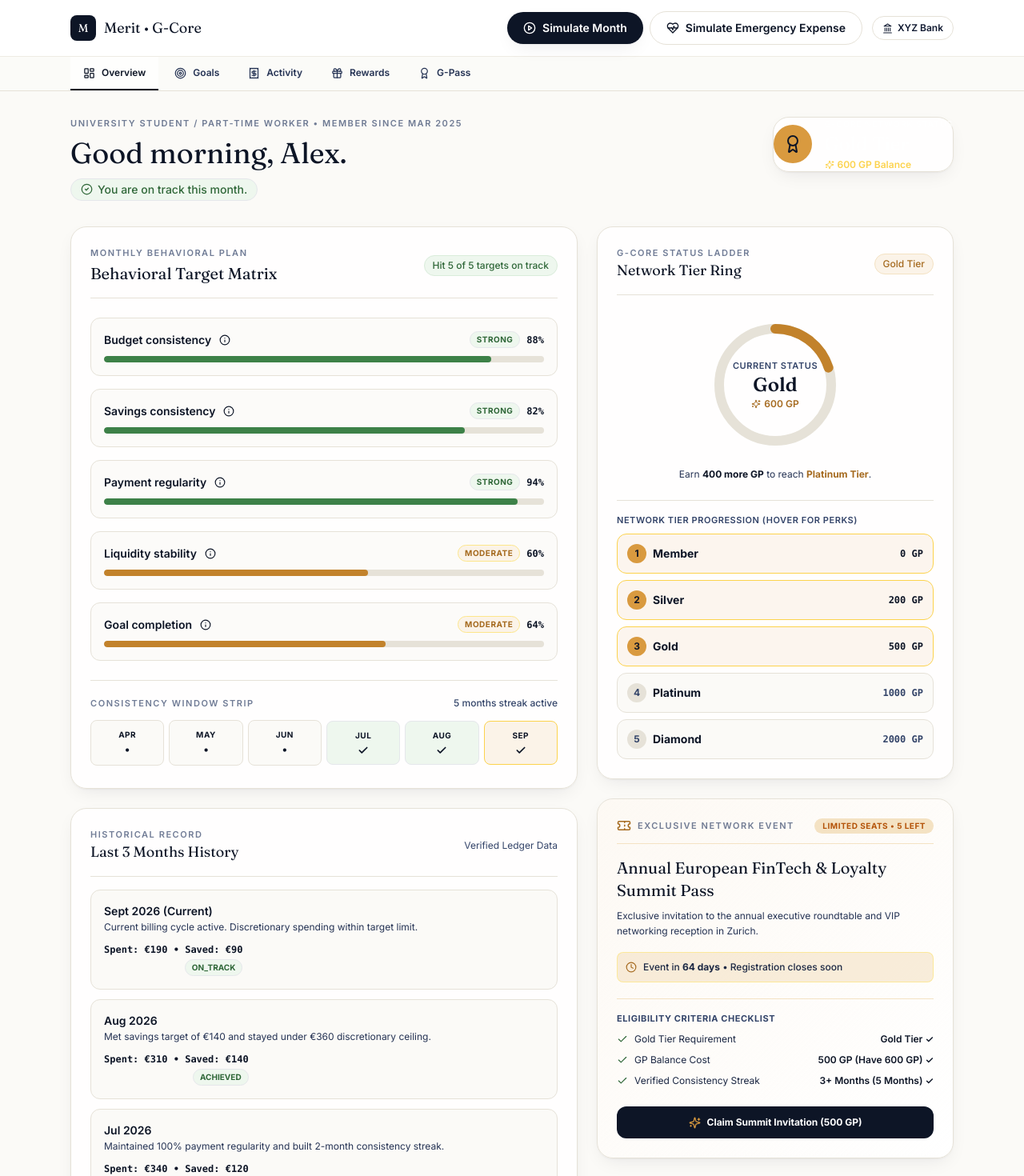
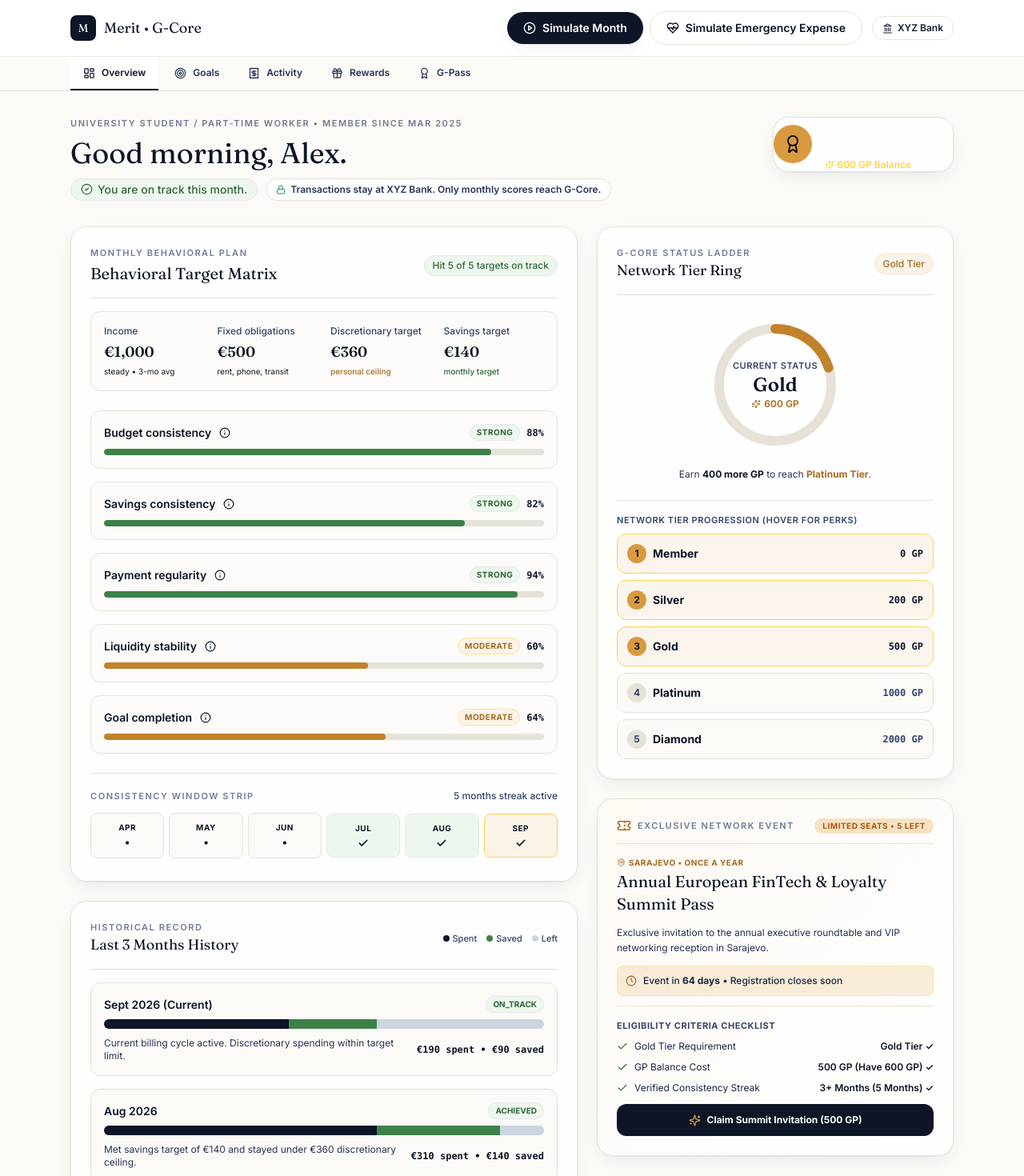
Before and after one commit to kantimohanthy/5-merit-loyalty-mvp, a Next.js app: page /ecosystem in a window 1280 px wide. Shown: the top 1470 px of the page at 80% size. Built offline with nearby package versions, Linux system fonts and the light colour scheme; no server answers; the database is empty.

Commit message:
frontend  integrated

```diff
--- a/app/ecosystem/page.tsx
+++ b/app/ecosystem/page.tsx
@@ -18,6 +18,9 @@ import {
   Check,
   X,
   Flame,
+  Lock,
+  MapPin,
+  Building,
 } from "lucide-react";
 import { useDemo } from "@/lib/demo-context";
 import { useGCore } from "@/lib/gcore-context";
@@ -52,6 +55,7 @@ interface MonthSummary {
   status: "ACHIEVED" | "ON_TRACK" | "AT_RISK";
   discretionarySpent: number;
   savingsSaved: number;
+  remaining: number;
   note: string;
 }
 
@@ -94,6 +98,7 @@ export default function EcosystemOverviewPage() {
       status: plan.status,
       discretionarySpent: plan.discretionarySpent,
       savingsSaved: plan.savingsSaved,
+      remaining: Math.max(0, plan.discretionaryTarget - plan.discretionarySpent),
       note: "Current billing cycle active. Discretionary spending within target limit.",
     },
     {
@@ -101,6 +106,7 @@ export default function EcosystemOverviewPage() {
       status: "ACHIEVED",
       discretionarySpent: 310,
       savingsSaved: 140,
+      remaining: 50,
       note: "Met savings target of €140 and stayed under €360 discretionary ceiling.",
     },
     {
@@ -108,6 +114,7 @@ export default function EcosystemOverviewPage() {
       status: "ACHIEVED",
       discretionarySpent: 340,
       savingsSaved: 120,
+      remaining: 40,
       note: "Maintained 100% payment regularity and built 2-month consistency streak.",
     },
   ];
@@ -128,7 +135,7 @@ export default function EcosystemOverviewPage() {
     setClaiming(true);
     setClaimError(null);
     try {
-      const res = await claim("gm6"); // Or gm4 fallback
+      const res = await claim("gm6");
       if (res.success) {
         setClaimSuccess(true);
         triggerCelebration({
@@ -163,7 +170,7 @@ export default function EcosystemOverviewPage() {
           <h1 className="mt-2 font-display text-3xl text-ink lg:text-4xl">
             {greeting()}, {customer.name.split(" ")[0]}.
           </h1>
-          <div className="mt-3 flex items-center gap-2">
+          <div className="mt-3 flex flex-wrap items-center gap-2.5">
             <span
               className={
                 onTrack
@@ -175,6 +182,12 @@ export default function EcosystemOverviewPage() {
               {plan.status === "ACHIEVED"
                 ? "You hit your target this month."
                 : "You are on track this month."}
+            </span>
+
+            {/* Privacy Trust Chip */}
+            <span className="flex h-7 items-center gap-1.5 rounded-full border border-line bg-white px-3 text-xs font-semibold text-navy-600 shadow-2xs">
+              <Lock size={12} className="text-emerald-600" />
+              Transactions stay at XYZ Bank. Only monthly scores reach G-Core.
             </span>
           </div>
         </div>
@@ -212,6 +225,38 @@ export default function EcosystemOverviewPage() {
               <Pill tone={targetsHitCount >= 4 ? "positive" : "amber"}>
                 Hit {targetsHitCount} of 5 targets on track
               </Pill>
+            </div>
+
+            {/* 4-Stat Plan Snapshot Grid */}
+            <div className="mt-4 grid grid-cols-2 gap-4 rounded-xl border border-line bg-paper/60 p-4 text-xs sm:grid-cols-4">
+              <div>
+                <span className="text-navy-500 font-medium">Income</span>
+                <div className="mt-1 font-display text-lg text-ink font-bold">
+                  {formatEuroPlain(plan.income)}
+                </div>
+                <div className="mt-0.5 text-[10px] text-navy-400">steady &bull; 3-mo avg</div>
+              </div>
+              <div>
+                <span className="text-navy-500 font-medium">Fixed obligations</span>
+                <div className="mt-1 font-display text-lg text-ink font-bold">
+                  {formatEuroPlain(plan.fixedObligations)}
+                </div>
+                <div className="mt-0.5 text-[10px] text-navy-400">rent, phone, transit</div>
+              </div>
+              <div>
+                <span className="text-navy-500 font-medium">Discretionary target</span>
+                <div className="mt-1 font-display text-lg text-ink font-bold">
+                  {formatEuroPlain(plan.discretionaryTarget)}
+                </div>
+                <div className="mt-0.5 text-[10px] text-amber-600 font-medium">personal ceiling</div>
+              </div>
+              <div>
+                <span className="text-navy-500 font-medium">Savings target</span>
+                <div className="mt-1 font-display text-lg text-ink font-bold">
+                  {formatEuroPlain(plan.savingsTarget)}
+                </div>
+                <div className="mt-0.5 text-[10px] text-positive-600 font-medium">monthly target</div>
+              </div>
             </div>
 
             {/* 5 Real Behavior Dimensions */}
@@ -349,36 +394,73 @@ export default function EcosystemOverviewPage() {
             </div>
           </Card>
 
-          {/* Last 3 Months Panel */}
+          {/* Last 3 Months Panel with Stacked Track Bars */}
           <Card className="p-6">
             <div className="flex items-center justify-between border-b border-line pb-4 mb-4">
               <div>
                 <SectionLabel>Historical Record</SectionLabel>
                 <h3 className="font-display text-lg text-ink">Last 3 Months History</h3>
               </div>
-              <span className="text-xs text-navy-500">Verified Ledger Data</span>
+              <div className="flex items-center gap-3 text-[11px] text-navy-500 font-medium">
+                <span className="flex items-center gap-1">
+                  <div className="h-2 w-2 rounded-full bg-navy-900" /> Spent
+                </span>
+                <span className="flex items-center gap-1">
+                  <div className="h-2 w-2 rounded-full bg-positive-500" /> Saved
+                </span>
+                <span className="flex items-center gap-1">
+                  <div className="h-2 w-2 rounded-full bg-slate-300" /> Left
+                </span>
+              </div>
             </div>
 
-            <div className="space-y-3">
-              {historicalMonths.map((m) => (
+            <div className="space-y-4">
+              {historicalMonths.map((m) => {
+                const total = m.discretionarySpent + m.savingsSaved + m.remaining;
+                const spentPct = Math.round((m.discretionarySpent / total) * 100);
+                const savedPct = Math.round((m.savingsSaved / total) * 100);
+                const leftPct = Math.max(0, 100 - spentPct - savedPct);
+
+                return (
                   <div
                     key={m.month}
-                  className="flex flex-wrap items-center justify-between gap-3 rounded-xl border border-line bg-paper p-4 hover:border-navy-500/30 transition-colors"
+                    className="rounded-xl border border-line bg-paper p-4 hover:border-navy-500/30 transition-colors space-y-2"
                   >
-                  <div>
+                    <div className="flex items-center justify-between">
                       <div className="font-semibold text-sm text-ink">{m.month}</div>
-                    <div className="mt-0.5 text-xs text-navy-600">{m.note}</div>
-                  </div>
-                  <div className="text-right">
-                    <div className="font-mono text-xs font-bold text-ink">
-                      Spent: {formatEuroPlain(m.discretionarySpent)} &bull; Saved: {formatEuroPlain(m.savingsSaved)}
-                    </div>
-                    <span className="inline-block mt-1 rounded-full bg-positive-50 border border-positive-200 px-2 py-0.5 text-[10px] font-bold text-positive-600 uppercase">
+                      <span className="rounded-full bg-positive-50 border border-positive-200 px-2 py-0.5 text-[10px] font-bold text-positive-600 uppercase">
                         {m.status}
                       </span>
                     </div>
+
+                    {/* Stacked Multi-Segment Track Bar */}
+                    <div className="h-3 w-full overflow-hidden rounded-full bg-line flex">
+                      <div
+                        className="h-full bg-navy-900 transition-all duration-700"
+                        style={{ width: `${spentPct}%` }}
+                        title={`Spent: €${m.discretionarySpent}`}
+                      />
+                      <div
+                        className="h-full bg-positive-500 transition-all duration-700"
+                        style={{ width: `${savedPct}%` }}
+                        title={`Saved: €${m.savingsSaved}`}
+                      />
+                      <div
+                        className="h-full bg-slate-300 transition-all duration-700"
+                        style={{ width: `${leftPct}%` }}
+                        title={`Left: €${m.remaining}`}
+                      />
                     </div>
-              ))}
+
+                    <div className="flex items-center justify-between text-xs text-navy-600 pt-0.5">
+                      <span>{m.note}</span>
+                      <span className="font-mono font-bold text-ink shrink-0">
+                        €{m.discretionarySpent} spent &bull; €{m.savingsSaved} saved
+                      </span>
+                    </div>
+                  </div>
+                );
+              })}
             </div>
           </Card>
         </div>
@@ -515,22 +597,28 @@ export default function EcosystemOverviewPage() {
               </span>
             </div>
 
-            <div className="mt-4">
-              <h3 className="font-display text-xl text-ink">
+            <div className="mt-4 space-y-3">
+              <div>
+                <div className="text-[10px] uppercase font-bold tracking-wider text-amber-600 flex items-center gap-1">
+                  <MapPin size={11} /> Sarajevo &bull; Once a Year
+                </div>
+                <h3 className="font-display text-xl text-ink mt-0.5">
                   Annual European FinTech &amp; Loyalty Summit Pass
                 </h3>
-              <p className="mt-2 text-xs text-navy-600 leading-relaxed">
-                Exclusive invitation to the annual executive roundtable and VIP networking reception in Zurich.
+              </div>
+
+              <p className="text-xs text-navy-600 leading-relaxed">
+                Exclusive invitation to the annual executive roundtable and VIP networking reception in Sarajevo.
               </p>
 
               {/* Countdown Timer */}
-              <div className="mt-4 flex items-center gap-2 text-xs text-navy-700 bg-amber-100/60 p-2.5 rounded-lg border border-amber-200/80 font-medium">
+              <div className="flex items-center gap-2 text-xs text-navy-700 bg-amber-100/60 p-2.5 rounded-lg border border-amber-200/80 font-medium">
                 <Clock size={14} className="text-amber-600" />
                 <span>Event in <strong>{daysRemaining} days</strong> &bull; Registration closes soon</span>
               </div>
 
               {/* Checklist with Status Icons */}
-              <div className="mt-5 space-y-2.5 border-t border-amber-100 pt-4">
+              <div className="space-y-2.5 border-t border-amber-100 pt-4">
                 <div className="text-[11px] font-bold uppercase tracking-wider text-navy-500">
                   Eligibility Criteria Checklist
                 </div>
@@ -580,7 +668,7 @@ export default function EcosystemOverviewPage() {
 
               {/* Error Message if any */}
               {claimError && (
-                <div className="mt-3 text-xs text-rose-600 font-medium">
+                <div className="text-xs text-rose-600 font-medium pt-1">
                   {claimError}
                 </div>
               )}
@@ -589,7 +677,7 @@ export default function EcosystemOverviewPage() {
               <button
                 onClick={handleClaimSummit}
                 disabled={!canClaimSummit || claiming}
-                className={`mt-6 w-full flex items-center justify-center gap-2 rounded-xl py-3 text-xs font-bold shadow-xs transition-colors ${
+                className={`mt-4 w-full flex items-center justify-center gap-2 rounded-xl py-3 text-xs font-bold shadow-xs transition-colors ${
                   claimSuccess
                     ? "bg-positive-500 text-white cursor-default"
                     : canClaimSummit
```
Also changed, not shown: 1 other file (tests, documents, lock files or other folders). Lines whose indentation alone changed are shown as unchanged.
